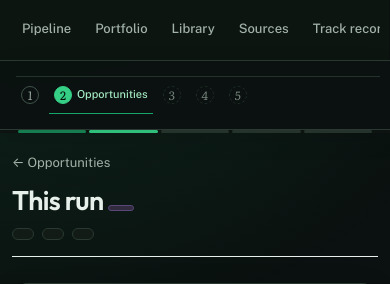
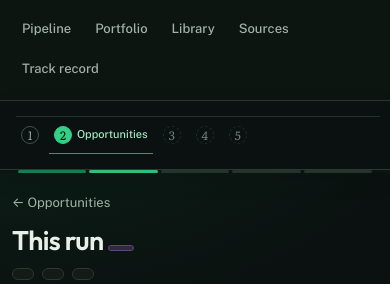
Before and after one commit to cortechcg/BD-Intelligence-System, a Python web app: template dashboard/templates/job.html in a window 390 px wide. Shown: the top 284 px of the page. Run offline with Jinja, Linux system fonts and the light colour scheme; the template is opened without the code that fills it, so the values that code supplies are empty.

Commit message:
Fix mobile navigation and brand mark rendering

```diff
--- a/dashboard/static/app.css
+++ b/dashboard/static/app.css
@@ -1594,7 +1594,7 @@ nav.tabs + .panel { margin-bottom: var(--sp6); }
   .sidenav { flex-wrap: wrap; gap: var(--sp1) var(--sp3); padding: var(--sp3) var(--sp4) 0; }
   .sidenav .masthead__brand { padding-right: var(--sp3); }
   .sidenav .brand-logo { width: 96px; }
-    .sidenav .nav { flex: 1 0 100%; order: 3; gap: 0; margin: 0 calc(var(--sp1) * -1); overflow-x: auto; flex-wrap: nowrap; scrollbar-width: none; }
+  .sidenav .nav { flex: 1 0 100%; order: 3; gap: 0; margin: 0 calc(var(--sp1) * -1); overflow: visible; flex-wrap: wrap; }
   .sidenav .nav a { flex: none; min-height: 40px; padding: 0 var(--sp3); font-size: var(--t13); }
   .masthead__in { grid-template-columns: 1fr; gap: 0; padding: 0 var(--sp4); }
   .masthead__right { order: -1; justify-content: space-between; padding: var(--sp2) 0 0; }
--- a/dashboard/static/design-system.css
+++ b/dashboard/static/design-system.css
@@ -46,7 +46,7 @@ a:hover { color:#a0ebc3; }
 .skip-link { color:var(--ink); background:var(--surface); }
 .app-shell { display:grid; grid-template-columns:var(--sidebar-w) minmax(0,1fr); min-height:100vh; height:auto; background:transparent; }
 .sidenav { position:sticky; top:0; height:100vh; padding:22px 14px 16px; gap:22px; overflow:auto; background:var(--sidebar-bg); border-right:1px solid var(--line); }
-.brand-logo { max-width:160px; height:auto; filter:brightness(0) invert(.94); }
+.brand-logo { max-width:160px; height:auto; }
 .brand-lockup { display:grid; gap:7px; }
 .brand-lockup__product { color:var(--ink-2); font-size:12px; letter-spacing:.04em; }
 .sidenav__caption,.sidenav__head .label { padding:0 10px; color:var(--ink-2); font-size:11px; font-weight:600; letter-spacing:.08em; text-transform:uppercase; }
```
